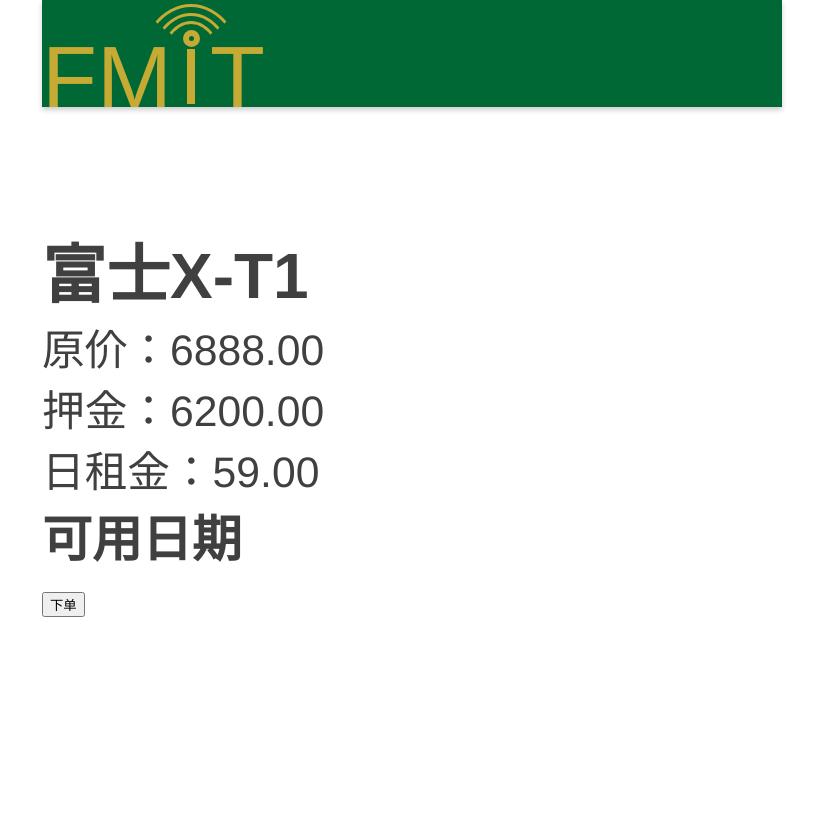
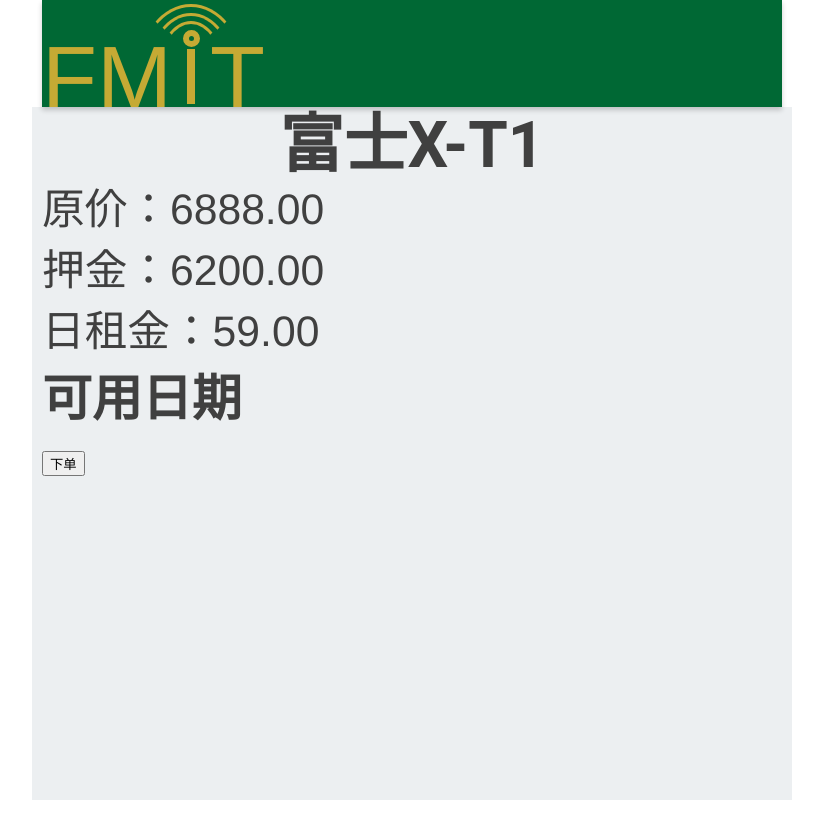
Before and after one commit to mrgaolei/fmit, a Django app: page /zu/x-t1/ in a window 1280 px wide. Shown: the whole page, without its empty margins (228-1051 px from the left). Run offline with Django 3.2, Linux system fonts and the light colour scheme; data comes from the database, SQL or seed files in the repository; data that the repository does not hold is empty; style sheets or scripts are compiled from the project's sources; parts of the project's set-up code (start-up, migrations or seed data) failed here and were passed over.

Commit message:
页面布局update

```diff
--- a/news/static/news/styles/zu.css
+++ b/news/static/news/styles/zu.css
@@ -101,15 +101,38 @@ ul, li {
 .content-wrap {
   padding: 10px;
   position: absolute;
-  top: 107px;
+  top: 0;
   overflow: auto;
-  left: 0;
-  right: 0;
-  bottom: 0;
+  left: -10px;
+  right: -10px;
+  bottom: -10px;
   -webkit-overflow-scrolling: touch;
   max-width: 740px;
   margin-left: auto;
-  margin-right: auto; }
+  margin-right: auto;
+  background-color: #eceff1; }
+  .content-wrap h2 {
+    text-align: center;
+    font-family: 'Roboto Slab',Roboto,Noto,sans-serif;
+    line-height: 38px;
+    margin: 10px 0; }
+    .content-wrap h2.title-small {
+      font-size: 20px; }
+    .content-wrap h2.title-big {
+      font-size: 28px; }
+  .content-wrap .zu-guide {
+    padding: 40px 20px; }
+    .content-wrap .zu-guide ul li {
+      font-size: 16px;
+      color: #696969;
+      list-style: square inside;
+      line-height: 2; }
+    .content-wrap .zu-guide.bottom {
+      background-color: #263238; }
+      .content-wrap .zu-guide.bottom h2 {
+        color: #fff; }
+      .content-wrap .zu-guide.bottom ul li {
+        color: #696969; }
 
 .zu-module ul {
   display: flex; }
--- a/news/static/news/styles/zu.scss
+++ b/news/static/news/styles/zu.scss
@@ -115,16 +115,49 @@ ul ,li{
 .content-wrap{
     padding: 10px;
     position: absolute;
-    top: 107px;
+    top: 0;
     overflow: auto;
-    left: 0;
-    right: 0;
-    bottom:0;
+    left: -10px;
+    right: -10px;
+    bottom:-10px;
     -webkit-overflow-scrolling: touch;
     max-width: 740px;
     margin-left: auto;
     margin-right: auto;
+    background-color:#eceff1;
+    h2{
+
+      text-align: center;
+      font-family: 'Roboto Slab',Roboto,Noto,sans-serif;
+      line-height: 38px;
+      margin: 10px 0;
+      &.title-small{
+        font-size: 20px;
+      }
+      &.title-big{
+        font-size: 28px;
+      }
+    }
+    .zu-guide{
+      padding: 40px 20px;
+      ul li{
+        font-size: 16px;
+        color: #696969;
+        list-style: square inside;
+        line-height: 2;
+      }
+      &.bottom{
+        background-color:#263238;
+        h2{
+          color: #fff;
+        }
+        ul li{
+          color: #696969;
+        }
+      }
+    }
 }
+
 .zu-module ul{
   display: flex;
 }
--- a/templates/lease/home.html
+++ b/templates/lease/home.html
@@ -7,7 +7,7 @@
     <div class="content-wrap">
             <!-- 介绍部分 -->
             <div class="zu-guide">
-                <h2>为什么要租</h2>
+                <h2 class="title-big">为什么要租</h2>
                 <ul>
                     <li>你有没有买来用几天就后悔的数码产品？</li>
                     <li>你的单反、无人机是不是吃灰很久了？</li>
@@ -16,7 +16,9 @@
                     <li>嘈杂的卖场根本试不出耳机效果，想在日常生活场景试听。</li>
                     <li>究竟哪款MacBook适合我？</li>
                 </ul>
-                <h2>在这里你可以享受到特殊服务</h2>
+            </div>
+            <div class="zu-guide bottom">
+                <h2 class="title-small">在这里你可以享受到特殊服务</h2>
                 <ul>
                     <li>物流周期不计算租赁费（寄出和寄回的6天时间不需要您支付租赁费）</li>
                     <li>全场包邮（寄出和寄回我们都顺丰包邮）</li>
```
Also changed, not shown: 1 other file.
